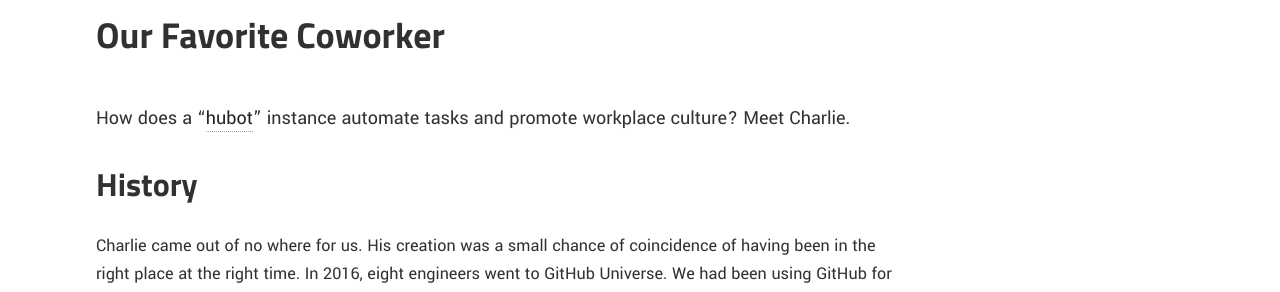
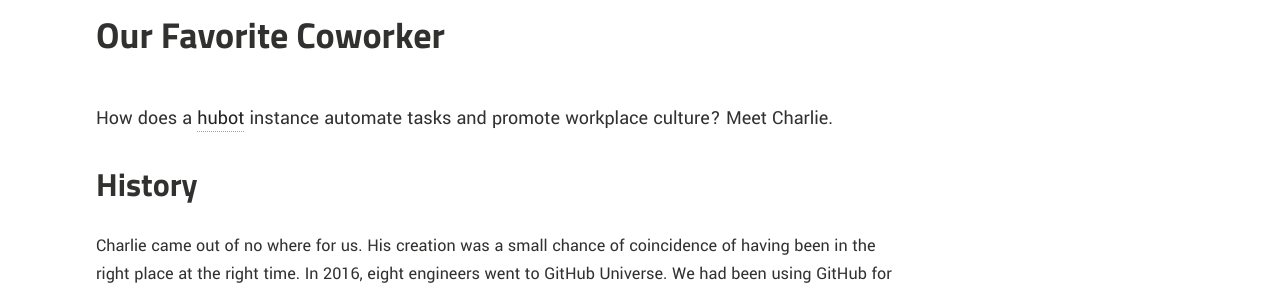
Before and after one commit to ch-robinson/ch-robinson.github.com, a Jekyll site: the page built from _posts/2018-07-25-our-favorite-coworker.md, in a window 1280 px wide and 900 px high. Shown: the part 132-424 px from the top of the window. Built offline with Jekyll 4.4.1, drawn with Linux system fonts in a browser that asks for light colours; emoji names are drawn with the system emoji font.

Commit message:
Remove quotes from first paragraph

```diff
--- a/_posts/2018-07-25-our-favorite-coworker.md
+++ b/_posts/2018-07-25-our-favorite-coworker.md
@@ -15,7 +15,7 @@ image:
 disclaimer: true
 ---
 
-How does a "[hubot](https://hubot.github.com/)" instance automate tasks and promote workplace culture? Meet Charlie.
+How does a [hubot](https://hubot.github.com/) instance automate tasks and promote workplace culture? Meet Charlie.
 
 ## History
 
```
